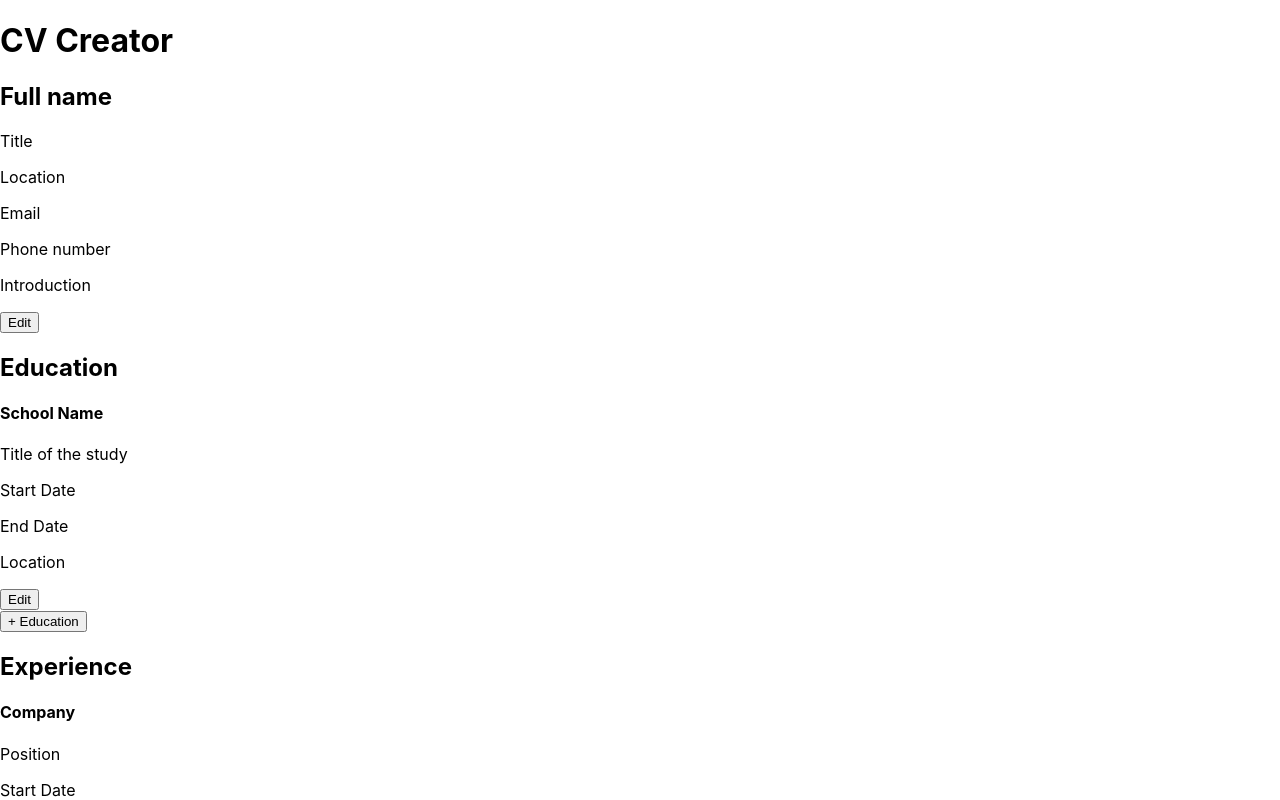
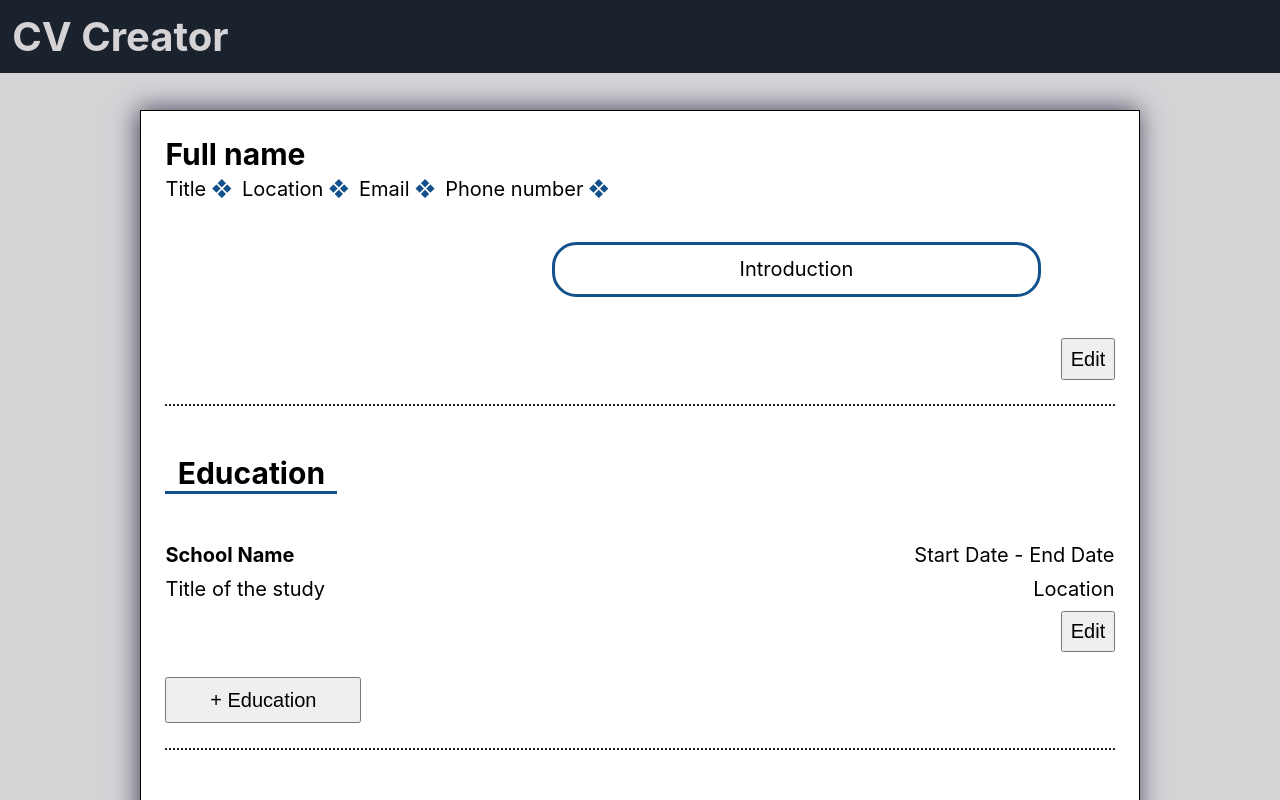
Before and after one commit to Deepspacediver/cv-generator, a React (Create React App) app: page / in a window 1280 px wide. Shown: the top 800 px of the page. Built offline with nearby package versions, Linux system fonts and the light colour scheme.

Commit message:
added basic styles

```diff
--- a/src/index.css
+++ b/src/index.css
@@ -1,13 +1,262 @@
+*,
+*::before,
+*::after {
+  box-sizing: border-box;
+}
+
+* {
+  margin: 0;
+  padding: 0;
+}
+
+input,
+button,
+textarea {
+  font-size: inherit;
+}
+
+:root {
+  --primary: #1a222d;
+  --secondary: #12518b;
+  --tertiary: #d5d3d6;
+  font-size: calc(16px + (22 - 16) * ((100vw - 320px) / (1000 - 320)));
+}
+
 body {
   margin: 0;
-  font-family: -apple-system, BlinkMacSystemFont, 'Segoe UI', 'Roboto', 'Oxygen',
-    'Ubuntu', 'Cantarell', 'Fira Sans', 'Droid Sans', 'Helvetica Neue',
+  font-family: -apple-system, BlinkMacSystemFont, "Segoe UI", "Roboto", "Oxygen",
+    "Ubuntu", "Cantarell", "Fira Sans", "Droid Sans", "Helvetica Neue",
     sans-serif;
   -webkit-font-smoothing: antialiased;
   -moz-osx-font-smoothing: grayscale;
+  background-color: var(--tertiary);
+
+  min-height: 100vh;
 }
 
 code {
-  font-family: source-code-pro, Menlo, Monaco, Consolas, 'Courier New',
+  font-family: source-code-pro, Menlo, Monaco, Consolas, "Courier New",
     monospace;
 }
+
+header {
+  background-color: var(--primary);
+  color: var(--tertiary);
+  padding: 0.5rem;
+  margin-bottom: 1.5rem;
+}
+
+main {
+  background-color: #fff;
+
+  min-height: 100%;
+  width: 80vw;
+  max-width: 1000px;
+  margin: 0 auto;
+  border: 1px solid black;
+  padding: 1rem;
+  box-shadow: ;
+
+  display: grid;
+  grid-template-rows: auto;
+  gap: 1rem;
+
+  -webkit-box-shadow: -2px -1px 24px 0px rgba(66, 68, 90, 1);
+  -moz-box-shadow: -2px -1px 24px 0px rgba(66, 68, 90, 1);
+  box-shadow: -2px -1px 24px 0px rgba(66, 68, 90, 1);
+}
+
+/* General Info */
+.general-info.preview {
+  display: flex;
+  flex-wrap: wrap;
+  gap: 0.2rem;
+  padding-bottom: 1rem;
+  border-bottom: 2px dotted var(--primary);
+}
+
+input,
+textarea {
+  width: 100%;
+}
+
+button:hover {
+  cursor: pointer;
+}
+
+form {
+  padding: 0.5rem;
+  border: 2px solid var(--primary);
+  border-radius: 1rem;
+  border-bottom: 2px solid var(--primary) !important;
+}
+
+h2#full-name {
+  flex-basis: 100%;
+}
+
+.aligned {
+  padding-right: 0.2rem;
+}
+
+.aligned::after {
+  content: "\2756";
+  color: var(--secondary);
+  padding-left: 0.2rem;
+}
+
+textarea {
+  resize: none;
+}
+
+.introduction-wrapper {
+  padding: 0.5rem;
+  padding-right: 2rem;
+  flex-basis: 100%;
+}
+.introduction {
+  border: 3px solid var(--secondary);
+  border-radius: 1rem;
+  padding: 0.5rem;
+  margin: 1rem;
+  margin-left: auto;
+  text-align: center;
+  width: 100%;
+  max-width: 20rem;
+}
+
+.edit-btn,
+.submit-btn {
+  margin-left: auto;
+  padding: 0.3rem;
+}
+.remove-form-btn {
+  padding: 0.3rem;
+}
+/* CV Sections */
+
+.cv-section {
+  display: grid;
+  gap: 1rem;
+  padding-bottom: 1rem;
+}
+
+.cv-section.education {
+  border-bottom: 2px dotted var(--primary);
+}
+
+.cv-section h2 {
+  margin: 1rem 0;
+  border-bottom: 3px solid var(--secondary);
+  display: inline-block;
+  max-width: fit-content;
+  padding: 0 0.5rem;
+}
+
+.add-btn {
+  width: 60%;
+  max-width: 8rem;
+  padding: 0.4rem 0;
+}
+
+/* Forms/Previews */
+
+.preview,
+.form {
+  display: grid;
+  gap: 0.4rem;
+}
+
+.dates-container-preview,
+.dates-end-form {
+  display: flex;
+  align-content: flex-start;
+}
+
+.date-start::after {
+  content: "\00a0-\00a0";
+}
+.dates-end-form {
+  flex-wrap: wrap;
+}
+label[for="ongoing"] {
+  display: flex;
+  gap: 0.5rem;
+  padding: 0.5rem;
+}
+input[type="checkbox"] {
+  width: auto;
+}
+
+label[for="timeStart"],
+label[for="timeEnd"] {
+  display: flex;
+  align-items: center;
+  gap: 0.3rem;
+}
+
+ul.bullet-point-edit-container {
+  display: grid;
+}
+li {
+  margin-left: 2rem;
+  padding: 0.3rem;
+}
+
+footer {
+  width: 100%;
+  background-color: var(--primary);
+  color: var(--tertiary);
+  margin-top: 1rem;
+  padding: 0.5rem;
+  display: flex;
+  justify-content: center;
+  gap: 0.5rem;
+}
+
+@media (min-width: 510px) {
+  form {
+    margin: 0 auto;
+    width: 70%;
+  }
+  .preview {
+    grid-template-columns: 1fr 1fr;
+  }
+
+  .major,
+  .position {
+    grid-row-start: 2;
+  }
+
+  .dates-container-preview {
+    justify-content: flex-end;
+  }
+
+  .location {
+    margin-left: auto;
+  }
+
+  .education.preview .edit-btn {
+    grid-column-start: 2;
+  }
+
+  .experience.preview .edit-btn{
+    height: fit-content;
+  }
+}
+@media (min-width: 630px) {
+  .introduction {
+    border: 3px solid var(--secondary);
+    border-radius: 1rem;
+    padding: 0.5rem;
+    margin: 1rem;
+    margin-left: auto;
+    flex-basis: 90%;
+  }
+}
+
+@media (min-width: 1000px) {
+  body {
+    font-size: 20px;
+  }
+}
```
